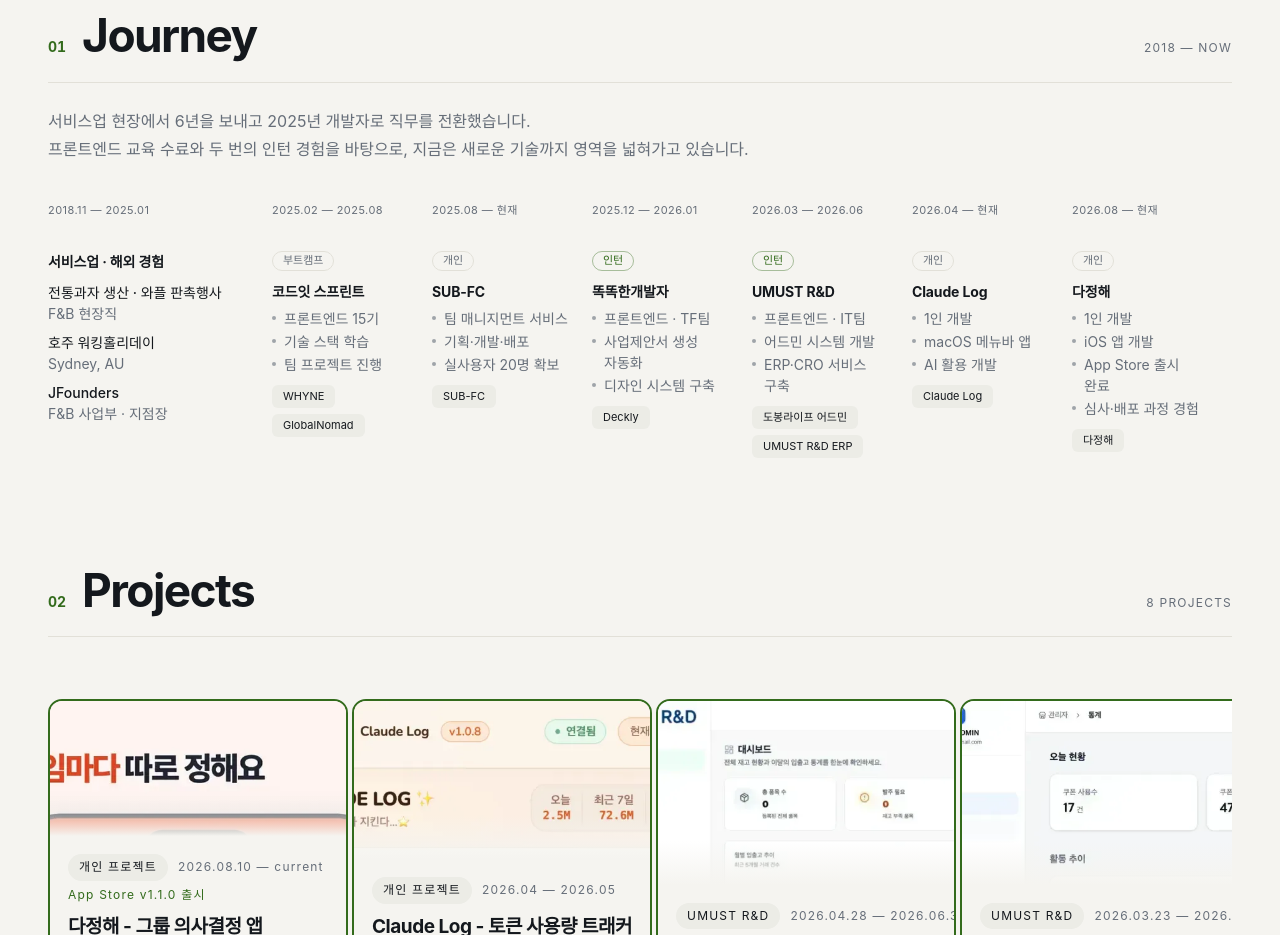
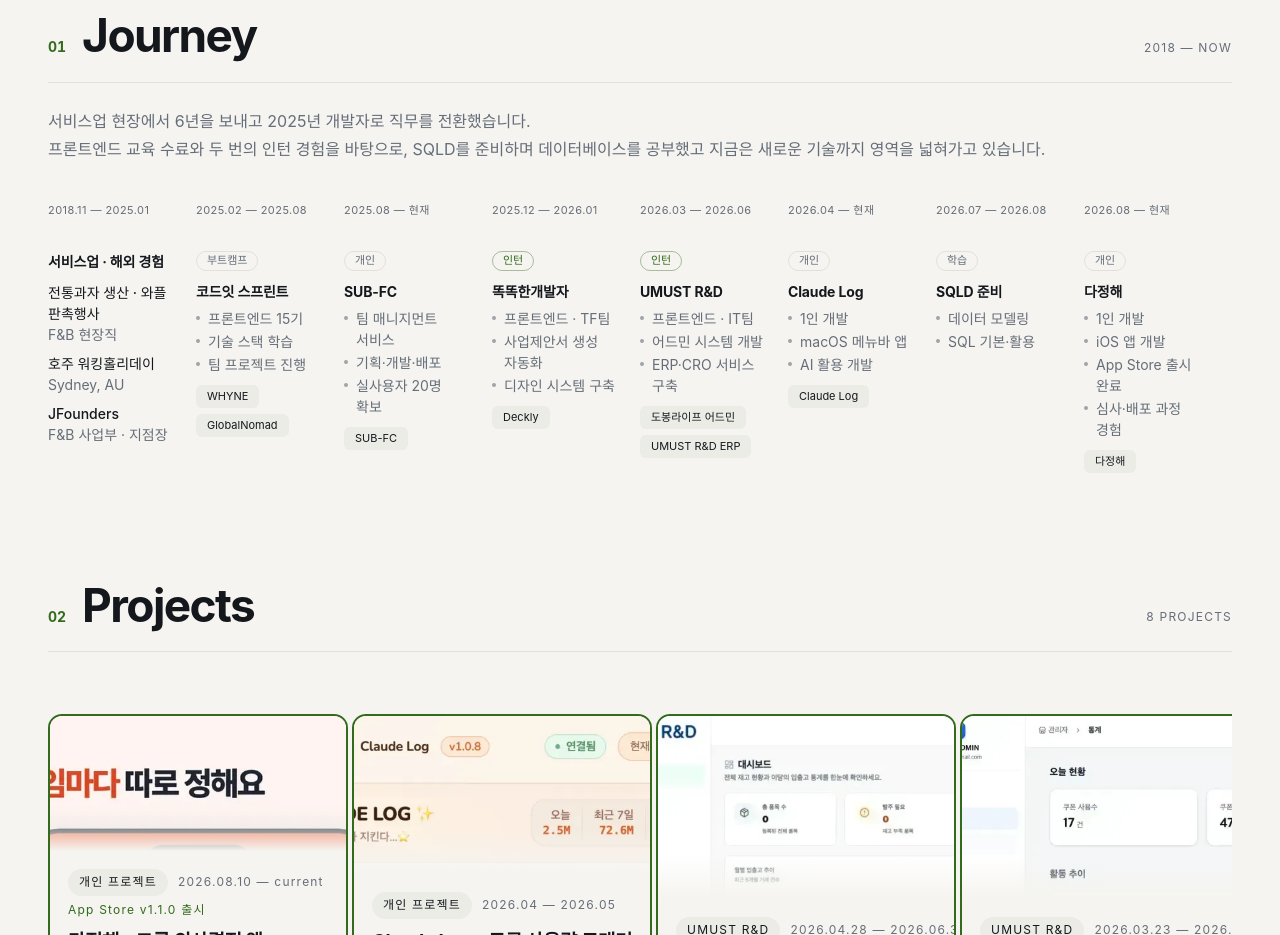
Before and after one commit to seong5/seong5.github.io, a Next.js app: page / in a window 1280 px wide. Shown: the part 1080-2015 px from the top of the page. Built offline with nearby package versions, Linux system fonts and the light colour scheme; a web font is replaced by a local one.

Commit message:
✨ feat: Journey에 SQLD 학습 노드와 소개 문구 추가

```diff
--- a/app/content/career.ts
+++ b/app/content/career.ts
@@ -10,18 +10,18 @@
 
 /**
  * 섹션 소개 — 기간·소속 나열만으로는 전환의 흐름이 읽히지 않아 한 문단을 둔다.
- * 위 "새로 지어내지 않는다" 규칙의 예외 — 본인이 직접 고른 문구다(2026-09-14).
- * 흐름: 현장 6년 → 교육·인턴 두 번에서 쌓은 경험 → 새로운 기술로 확장.
+ * 위 "새로 지어내지 않는다" 규칙의 예외 — 본인이 직접 고른 문구다(2026-09-14, SQLD 구절은 2026-10-13).
+ * 흐름: 현장 6년 → 교육·인턴 두 번에서 쌓은 경험 → SQLD 준비(데이터베이스 학습) → 새로운 기술로 확장.
  * "새로운 기술"의 근거는 진행 중 노드의 스택이다 — Claude Log(Electron)·다정해(Expo)가
  * 웹 밖으로 넓어진 사례. 프로젝트 스택이 바뀌면 이 문장이 여전히 참인지 확인할 것.
  * 문장 단위 배열 — 넓은 화면에서 문장마다 줄을 끊어 구절 중간 줄바꿈을 막는다.
  */
 export const JOURNEY_INTRO = [
   '서비스업 현장에서 6년을 보내고 2025년 개발자로 직무를 전환했습니다.',
-  '프론트엔드 교육 수료와 두 번의 인턴 경험을 바탕으로, 지금은 새로운 기술까지 영역을 넓혀가고 있습니다.',
+  '프론트엔드 교육 수료와 두 번의 인턴 경험을 바탕으로, SQLD를 준비하며 데이터베이스를 공부했고 지금은 새로운 기술까지 영역을 넓혀가고 있습니다.',
 ];
 
-export type JourneyKind = 'education' | 'work' | 'project';
+export type JourneyKind = 'education' | 'work' | 'project' | 'study';
 
 /**
  * 노드 유형 라벨 — 제목 위 outline 뱃지로 렌더된다.
@@ -31,6 +31,7 @@
   education: '부트캠프',
   work: '인턴',
   project: '개인',
+  study: '학습',
 };
 
 export type JourneyNode = {
@@ -38,7 +39,7 @@
   period: string;
   org: string;
   /**
-   * 한 항목이 한 줄 — 노드 폭이 160px 남짓이라 문장으로 이으면 줄이 제멋대로 접힌다. 항목당 12자 안팎.
+   * 한 항목이 한 줄 — 노드 폭이 150px 남짓이라 문장으로 이으면 줄이 제멋대로 접힌다. 항목당 12자 안팎.
    * 유형(kind) 라벨과 겹치는 말은 빼고 쓴다 — 뱃지 바로 아래에서 같은 말이 두 번 나온다.
    */
   role: string[];
@@ -116,6 +117,15 @@
     projectSlugs: ['claude-log'],
   },
   {
+    id: 'sqld',
+    period: '2026.07 — 2026.08',
+    org: 'SQLD 준비',
+    // "새로 지어내지 않는다" 규칙의 예외 — resume에 없는 항목을 본인 요청으로 넣었다(2026-10-13).
+    // 취득이 아니라 학습 — 불합격이라 뱃지도 '학습'이다. 합격하면 kind·문구를 함께 바꿀 것
+    role: ['데이터 모델링', 'SQL 기본·활용'],
+    kind: 'study',
+  },
+  {
     id: 'dajeonghae',
     period: '2026.08 — 현재',
     org: '다정해',
--- a/app/globals.css
+++ b/app/globals.css
@@ -84,10 +84,10 @@
   /* Journey 가로 바가 성립하는 하한 — 노드당 폭이 166px 아래로 떨어지면
      역할 한 줄이 3~4줄로 접힌다. 이 아래로는 세로 타임라인으로 전환한다.
 
-     ⚠️ 이 값은 노드 수에 딸려 있다. 노드 6개면 1fr = (1240 - 56) / 7.4 ≈ 160px 라
-     최대폭에서도 166px에 살짝 못 미치고, 1040px에서는 133px까지 떨어져 바가 깨졌다.
-     그래서 전환 폭을 컨테이너 최대폭까지 올렸다 — 노드가 더 늘면 세로로 보내거나
-     --container-page 를 넓혀야 한다. */
+     ⚠️ 이 값은 노드 수에 딸려 있다. 노드 7개면 1fr = (1240 - 56) / 8 = 148px 라
+     최대폭에서도 166px에 못 미치고, 그 아래로는 17자 기간 라벨(약 120px)이 접혀 바가 깨진다.
+     그래서 전환 폭을 컨테이너 최대폭까지 올리고 프롤로그 칸도 1.4fr에서 1fr로 줄였다 —
+     노드가 더 늘면 세로로 보내거나 --container-page 를 넓혀야 한다. */
   --breakpoint-journey: 1240px;
 }
 
@@ -277,7 +277,7 @@
    전환 폭은 --breakpoint-journey와 같은 값을 쓴다. */
 .journey-track {
   display: grid;
-  grid-template-columns: 1.4fr repeat(var(--journey-nodes, 6), 1fr);
+  grid-template-columns: 1fr repeat(var(--journey-nodes, 7), 1fr);
 }
 @media not all and (min-width: 1240px) {
   .journey-track {
```
Also changed, not shown: app/components/Journey.tsx (+4 -4 lines).
